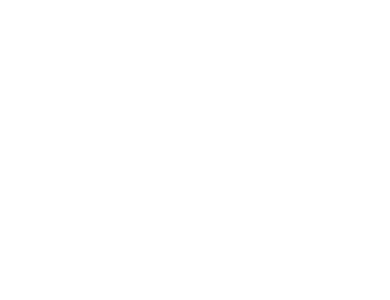
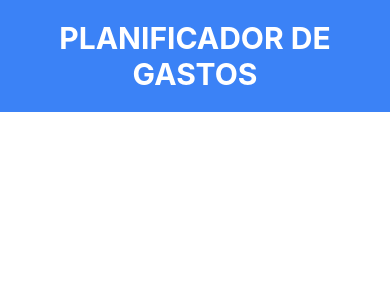
Before and after one commit to Omar0511/planificador-mobile, a React Native app: screen / in a window 390 px wide. Shown: the top 300 px of the page. Built offline with nearby package versions, Linux system fonts and the light colour scheme.

Commit message:
Creando y dando estilos al HEADER

```diff
--- a/App.js
+++ b/App.js
@@ -4,14 +4,18 @@
   ScrollView,
   StyleSheet,
   Text,
+  View,
 } from 'react-native';
+// Importamos el componente
+import Header from './src/components/Header';
 
 const App = () => {
 
   return (
-    <SafeAreaView>
-
-    </SafeAreaView>
+    <View>
+      {/* Utilizamos el componente */}
+      <Header/>
+    </View>
   );
 };
 
--- /dev/null
+++ b/src/components/Header.js
@@ -0,0 +1,32 @@
+// Atajo: rafce
+
+import React from 'react'
+import { Text, View, StyleSheet } from 'react-native'
+
+const Header = () => {
+    return (
+        <View style={styles.header}>
+            <Text style={styles.texto}>Planificador de Gastos</Text>
+        </View>
+    )
+}
+
+// CSS
+const styles = StyleSheet.create(
+    {
+        header: {
+            backgroundColor: '#3B82F6',
+        },
+
+        texto: {
+            textAlign: 'center',
+            fontSize: 30,
+            color: '#FFF',
+            textTransform: 'uppercase',
+            fontWeight: 'bold',
+            paddingVertical: 20,
+        },
+    }
+)
+
+export default Header
```
